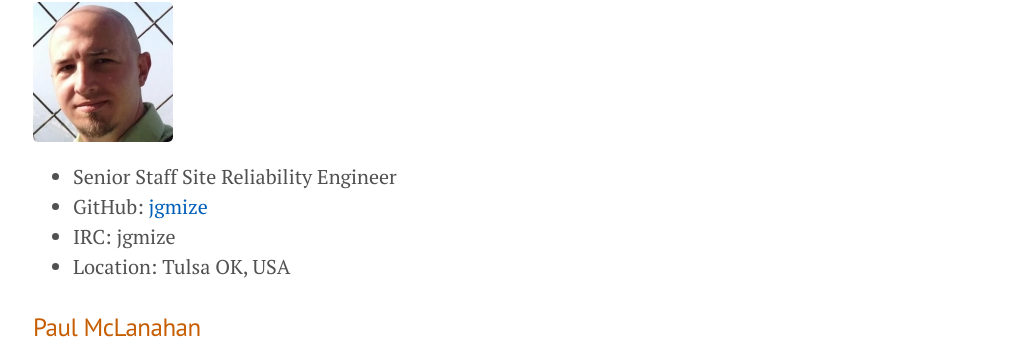
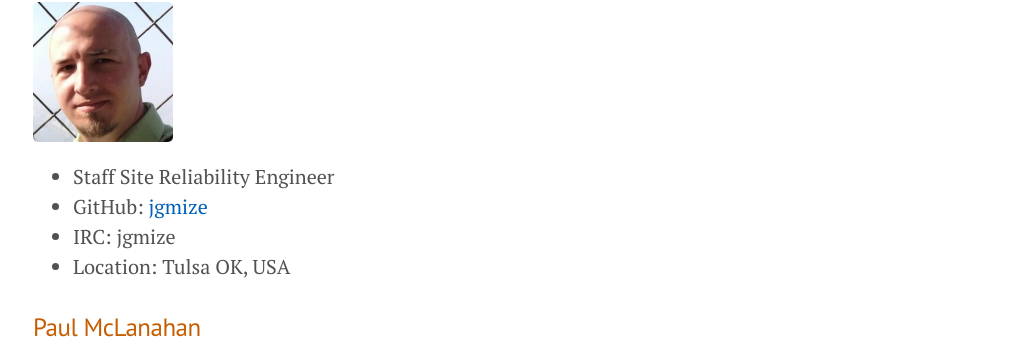
Before and after one commit to mozilla/meao, a Jekyll site: the page built from _posts/2017-01-16-introducing-mozmeao.md, in a window 1280 px wide and 900 px high, scrolled down 2834 px. Shown: the part 97-448 px from the top of the window, without its empty margins (247-1276 px from the left). Built offline with Jekyll 4.4.1, drawn with Linux system fonts in a browser that asks for light colours.

Commit message:
Fix job title

```diff
--- a/_posts/2017-01-16-introducing-mozmeao.md
+++ b/_posts/2017-01-16-introducing-mozmeao.md
@@ -71,7 +71,7 @@ Find us on [Mozilla IRC](https://wiki.mozilla.org/IRC) in #mozmeao .
 ### Josh Mize
 ![Josh Mize Photo]({{ site.baseurl }}/images/2017-01-16-introducing-mozmeao/jmize.jpg)
 
-* Senior Staff Site Reliability Engineer
+* Staff Site Reliability Engineer
 * GitHub: [jgmize](https://github.com/jgmize)
 * IRC: jgmize
 * Location: Tulsa OK, USA
```
